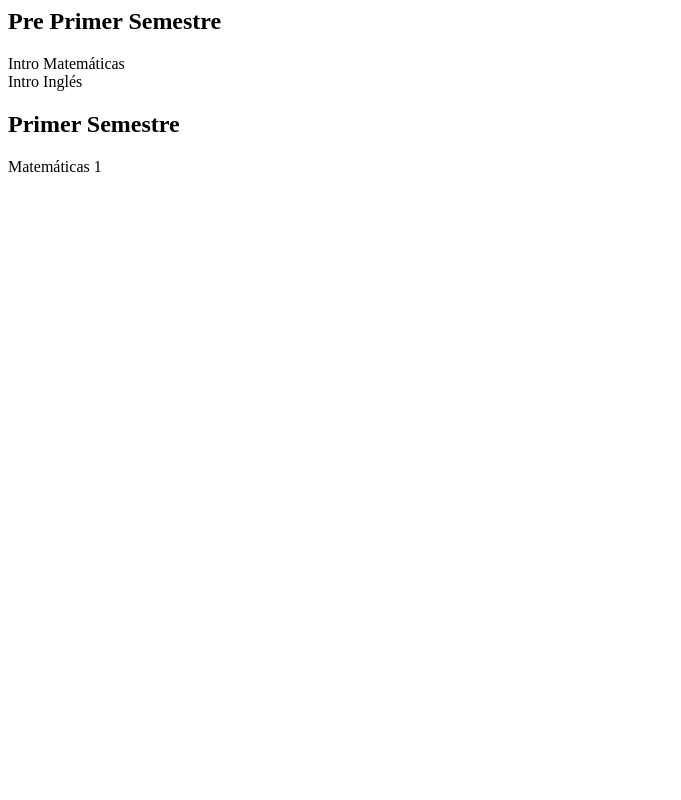
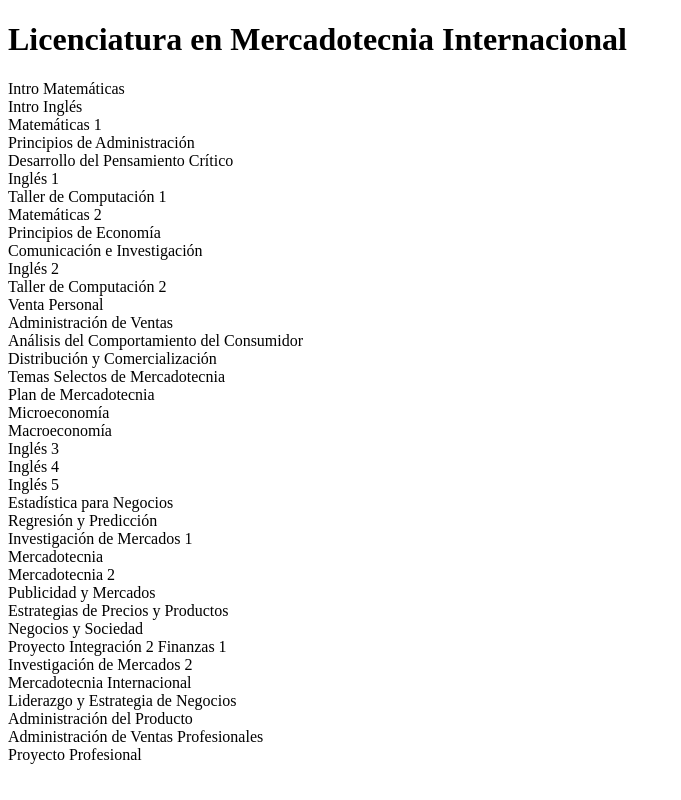
Before and after one commit to whoisheyv/malla-curricular-mercadotecnia, a plain HTML site: page index.html in a window 1280 px wide. Shown: the whole page, without its empty margins (0-681 px from the left). Drawn offline with Linux system fonts and the light colour scheme.

Commit message:
Update index.html

```diff
--- a/index.html
+++ b/index.html
@@ -1,17 +1,16 @@
-<div id="malla">
-  <div class="semestre">
-    <h2>Pre Primer Semestre</h2>
-    <div class="ramos">
-      <div class="course locked" id="intro-mat">Intro Matemáticas</div>
-      <div class="course locked" id="intro-ing">Intro Inglés</div>
-    </div>
-  </div>
+<!DOCTYPE html>
+<html lang="es">
+<head>
+    <meta charset="UTF-8">
+    <meta name="viewport" content="width=device-width, initial-scale=1.0">
+    <title>Malla Curricular Interactiva</title>
+    <link rel="stylesheet" href="css/styles.css">
+</head>
+<body>
+    <h1>Licenciatura en Mercadotecnia Internacional</h1>
 
-  <div class="semestre">
-    <h2>Primer Semestre</h2>
-    <div class="ramos">
-      <div class="course locked" id="mat-1">Matemáticas 1</div>
-      <!-- Y así con los demás -->
-    </div>
-  </div>
-</div>
+    <div id="malla" class="grid-container"></div>
+
+    <script src="js/script.js"></script>
+</body>
+</html>
```
